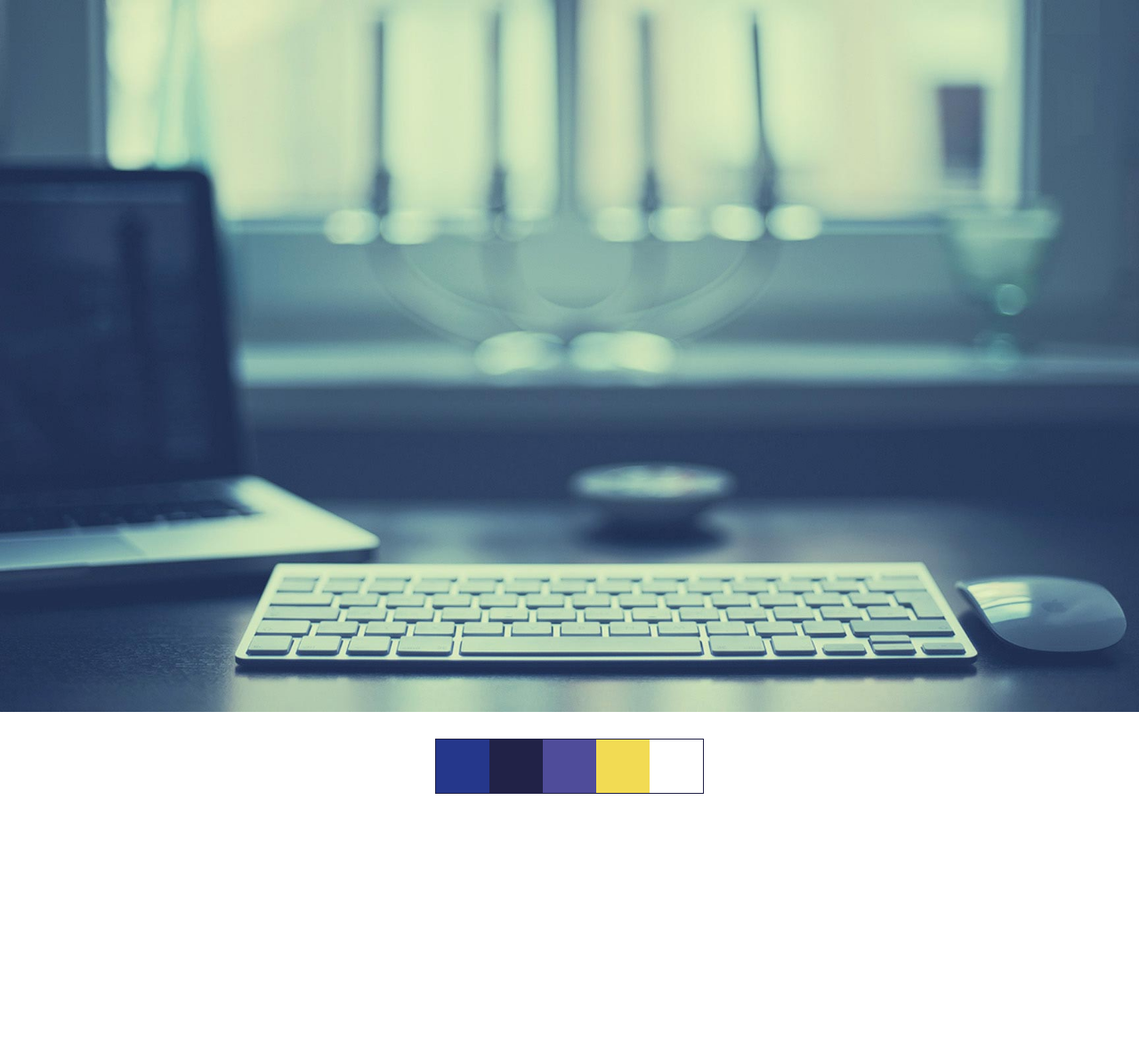
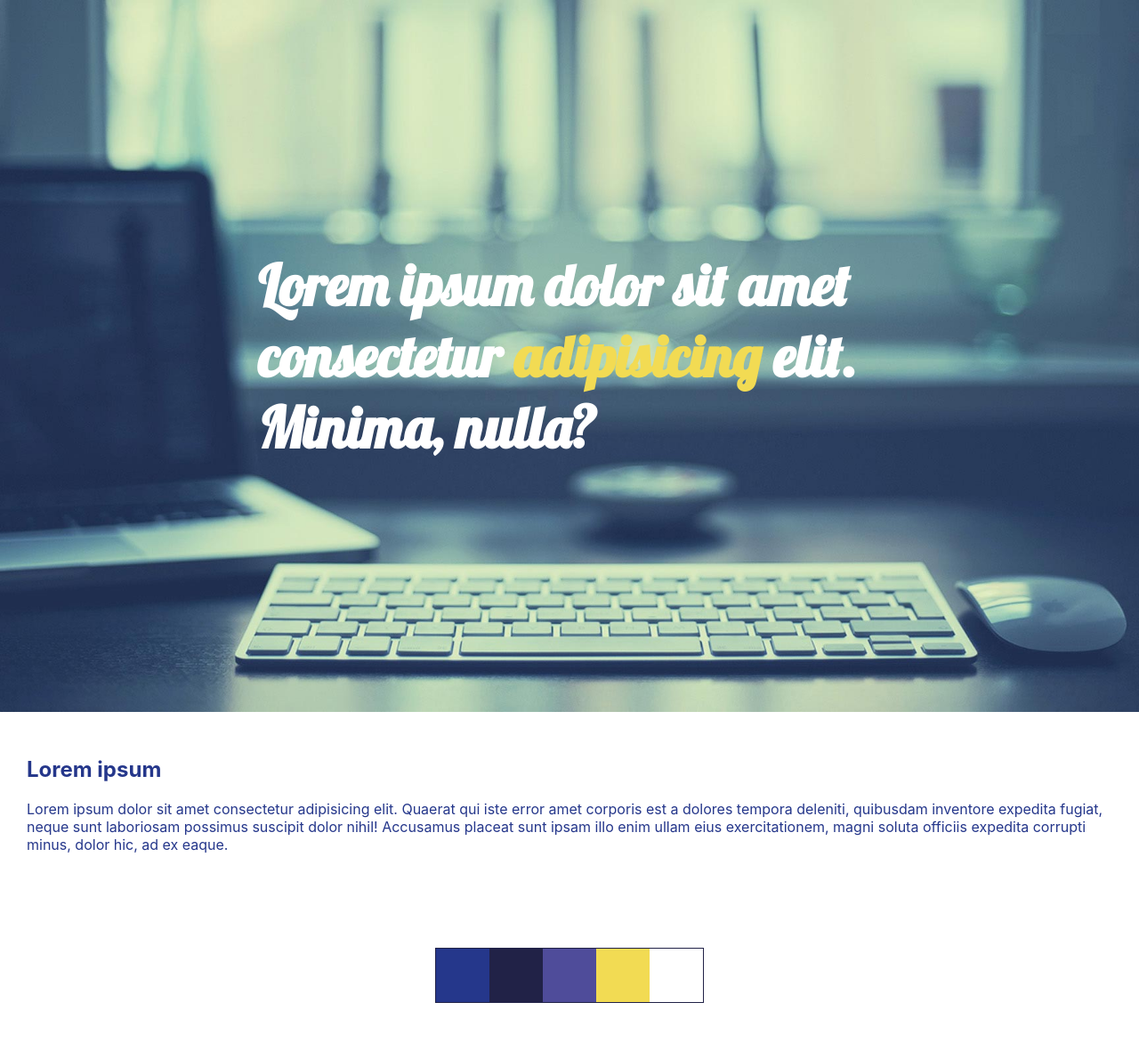
Before and after one commit to andoandriamalala/Portfolio, a plain HTML site: page index.html in a window 1280 px wide. Shown: the whole page at 89% size. Drawn offline with Linux system fonts and the light colour scheme.

Commit message:
modif kel ndray

```diff
--- a/assets/css/style.scss
+++ b/assets/css/style.scss
@@ -3,9 +3,14 @@ $darkblue:#212247;
 $purple:#4f4c9a;
 $yellow: #f2db53;
 $white: #fff;
+
+@import url('https://fonts.googleapis.com/css2?family=Lobster&display=swap');
+
 body {
   margin: 0;
   background-color: $white;
+  font-family: -apple-system, BlinkMacSystemFont, 'Segoe UI', Roboto, Oxygen, Ubuntu, Cantarell, 'Open Sans', 'Helvetica Neue', sans-serif;
+  color: $blue;
 }
 
 header {
@@ -13,8 +18,21 @@ header {
   background-size: cover;
   background-position: center;
   background-repeat: no-repeat;
-  width: 100%;
-  height: 100vh;
+  width: calc(100% - 60px);
+  height: calc(100vh - 60px);
+  display: flex;
+  align-items: center;
+  justify-content: center;
+  padding: 30px;
+  h1 {
+    font-family: 'Lobster', cursive;
+    color: $white;
+    font-size: 4em;
+    max-width: 700px;
+    span {
+      color: $yellow;
+    }
+  }
   .container {
     width: 100%;
     max-width: 1200px;
@@ -23,9 +41,9 @@ header {
   }
 }
 
-#about_me {
-  width: 100%;
-  height: 100vh;
+.section {
+  padding: 30px;
+  width: calc(100% - 60px);
   .colors {
     padding: 30px;
     display: flex;
--- a/index.html
+++ b/index.html
@@ -11,9 +11,15 @@
 
 <body>
     <header>
+        <h1>Lorem ipsum dolor sit amet consectetur <span>adipisicing</span> elit. Minima, nulla?</h1>
+    </header>
 
-    </header>
-    <section id="about_me" class="white-back">
+    <section id="about_me" class="white-back section">
+        <h2 class="title">Lorem ipsum</h2>
+        <p>Lorem ipsum dolor sit amet consectetur adipisicing elit. Quaerat qui iste error amet corporis est a dolores tempora deleniti, quibusdam inventore expedita fugiat, neque sunt laboriosam possimus suscipit dolor nihil! Accusamus placeat sunt ipsam illo enim ullam eius exercitationem, magni soluta officiis expedita corrupti minus, dolor hic, ad ex eaque.</p>
+    </section>
+
+    <section id="experiences" class="white-back section">
         <div class="colors">
             <ul>
                 <li class="blue-back"></li>
```
Also changed, not shown: assets/css/style.css, assets/img/qr-code.png (added), 1 other file.
